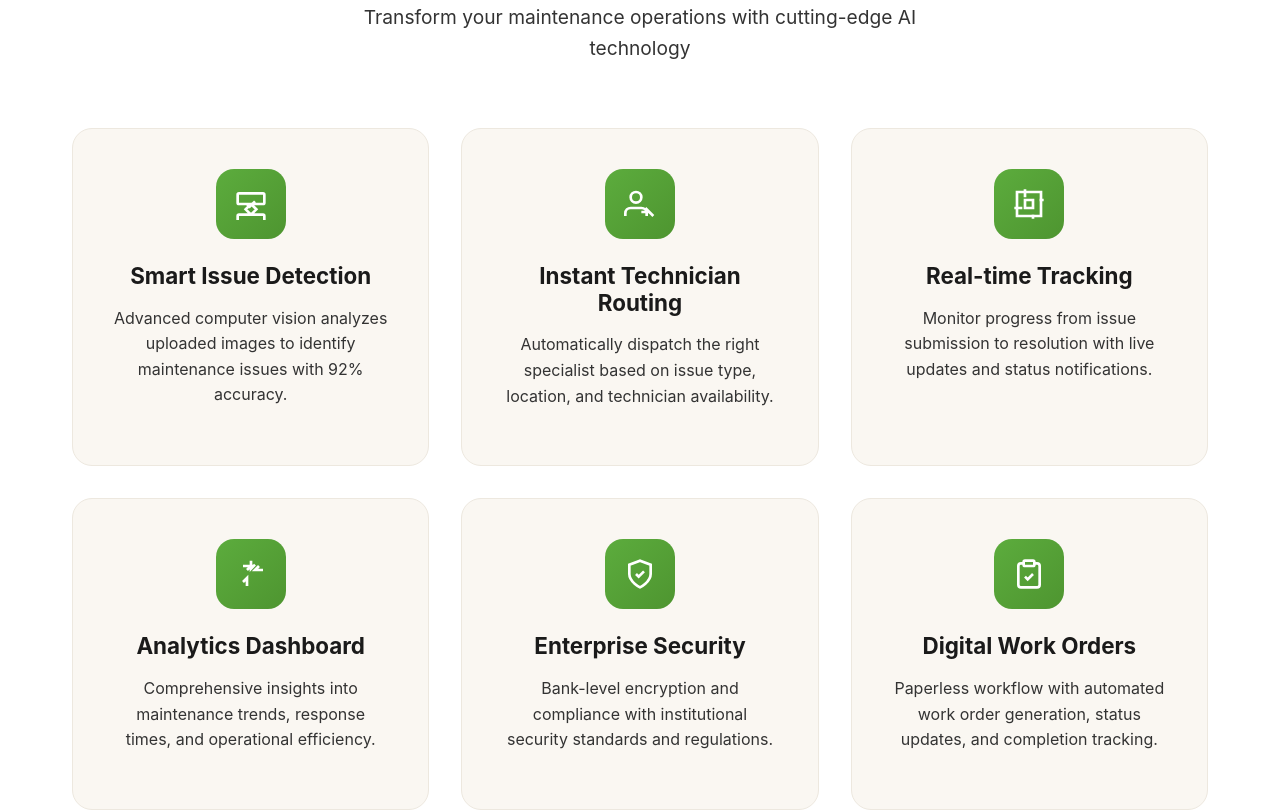
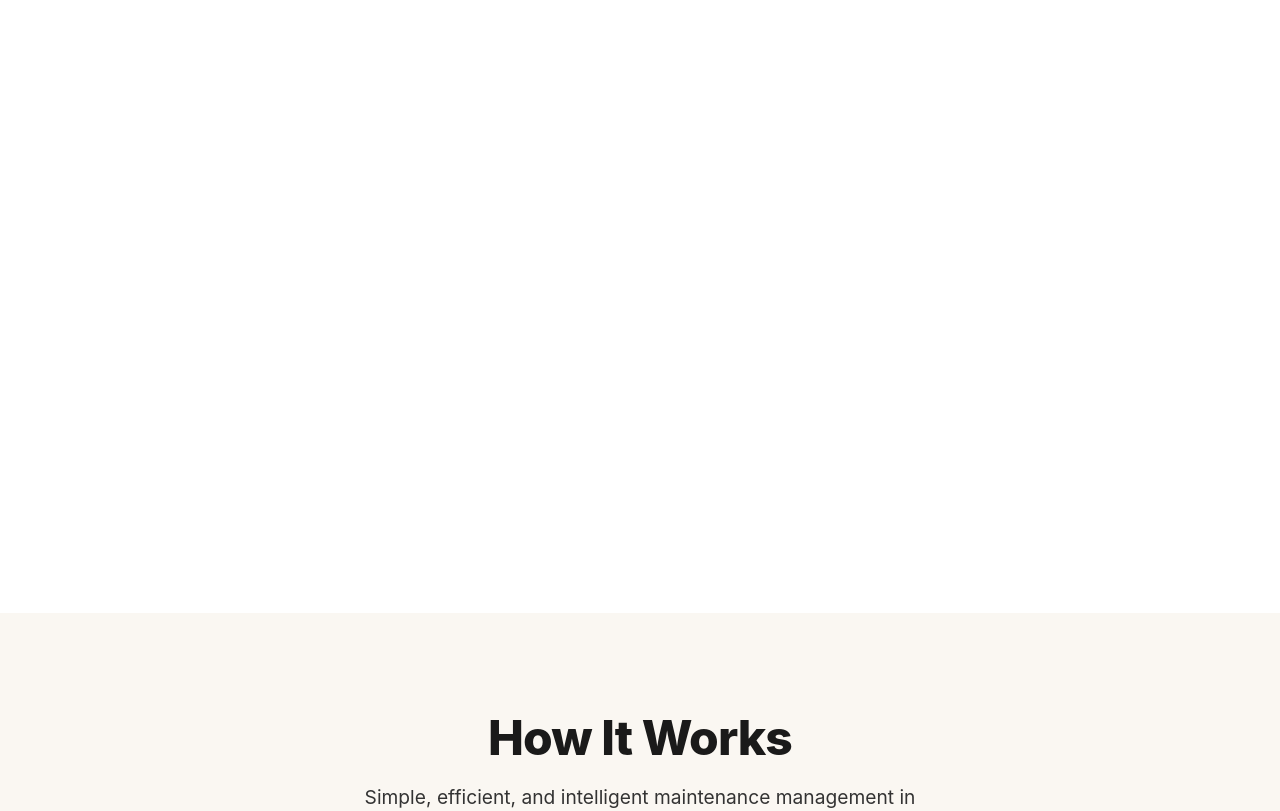
Before and after one commit to Afzal36/technovista, a React (Vite) app in the folder client/: page / in a window 1280 px wide. Shown: the part 960-1771 px from the top of the page. Built offline with nearby package versions, Linux system fonts and the light colour scheme.

Commit message:
updated components

```diff
--- a/client/src/components/Home/Home.css
+++ b/client/src/components/Home/Home.css
@@ -19,6 +19,7 @@
   font-family: -apple-system, BlinkMacSystemFont, 'Segoe UI', Roboto, Oxygen, Ubuntu, Cantarell, sans-serif;
   color: var(--charcoal-black);
   line-height: 1.6;
+
 }
 
 /* Navigation Styles */
@@ -86,8 +87,9 @@
 }
 
 .signInBtn:hover {
-  border-color: var(--fresh-green);
-  color: var(--fresh-green);
+  border-color: var(--charcoal-black);
+  color: var(--warm-beige);
+  background-color: var(--fresh-green);
   transform: translateY(-1px);
 }
 
@@ -227,8 +229,8 @@
 }
 
 .statLabel {
-  font-size: 0.9rem;
-  color: var(--muted-gray);
+  font-size: 1 rem;
+  color: var(--charcoal-black);
   font-weight: 500;
 }
 
@@ -361,53 +363,134 @@
 
 /* Features Section */
 .features {
-  padding: 6rem 0;
+  padding: 10rem 0;
   background-color: var(--pure-white);
+  overflow: hidden;
 }
 
-.features .featuresGrid {
+.features-wrapper {
   display: grid;
-  grid-template-columns: repeat(auto-fit, minmax(350px, 1fr));
-  gap: 2rem;
+  grid-template-columns: 1fr 1.2fr;
+  gap: 15rem;
+  align-items: center;
 }
 
-.featureCard {
-  padding: 2.5rem;
-  background-color: var(--soft-cream);
-  border-radius: 20px;
-  border: 1px solid var(--warm-beige);
-  transition: all 0.3s ease;
-  text-align: center;
+.features-image {
+  position: relative;
+  transform: translateX(-100px);
+  opacity: 0;
+  animation: slideInLeft 1s ease forwards;
 }
 
-.featureCard:hover {
-  transform: translateY(-5px);
-  box-shadow: 0 15px 40px rgba(0, 0, 0, 0.1);
+.feature-img {
+  width: 100%;
+  max-width: 480px;
+  height: auto;
+  border-radius: 30px;
+  transition: transform 0.6s cubic-bezier(0.4, 0, 0.2, 1);
 }
 
-.featureCardIcon {
-  width: 70px;
-  height: 70px;
-  background: linear-gradient(135deg, var(--fresh-green), var(--leaf-green));
-  border-radius: 18px;
-  display: flex;
-  align-items: center;
-  justify-content: center;
-  margin: 0 auto 1.5rem;
-  color: var(--pure-white);
+.feature-img:hover {
+  transform: scale(1.03) translateY(-10px);
 }
 
-.featureCardTitle {
-  font-size: 1.4rem;
-  font-weight: 700;
-  color: var(--charcoal-black);
+.features-content {
+  transform: translateX(100px);
+  opacity: 0;
+  animation: slideInRight 1s ease forwards 0.3s;
+}
+
+.title-wrapper {
+  margin-bottom: 2rem;
+}
+
+.subtitle {
+  display: inline-block;
+  font-size: 0.95rem;
+  font-weight: 600;
+  text-transform: uppercase;
+  letter-spacing: 0.1em;
+  color: var(--fresh-green);
   margin-bottom: 1rem;
 }
 
-.featureCardDesc {
-  font-size: 1rem;
+.features-title {
+  font-size: clamp(2.5rem, 5vw, 3.8rem);
+  font-weight: 800;
+  line-height: 1.1;
+  letter-spacing: -0.03em;
+  color: var(--charcoal-black);
+}
+
+.features-title .highlight {
+  background: linear-gradient(135deg, var(--fresh-green), var(--leaf-green));
+  -webkit-background-clip: text;
+  background-clip: text;
+  color: transparent;
+}
+
+.features-description {
+  font-size: 1.25rem;
+  line-height: 1.7;
   color: var(--muted-gray);
-  line-height: 1.6;
+  max-width: 540px;
+}
+
+@keyframes slideInLeft {
+  to {
+    transform: translateX(0);
+    opacity: 1;
+  }
+}
+
+@keyframes slideInRight {
+  to {
+    transform: translateX(0);
+    opacity: 1;
+  }
+}
+
+@media (max-width: 1024px) {
+  .features {
+    padding: 8rem 0;
+  }
+
+  .features-wrapper {
+    grid-template-columns: 1fr;
+    gap: 5rem;
+    text-align: center;
+  }
+
+  .features-image,
+  .features-content {
+    transform: translateY(50px);
+    animation-name: slideUp;
+  }
+
+  .features-description {
+    margin: 0 auto;
+  }
+}
+
+@keyframes slideUp {
+  to {
+    transform: translateY(0);
+    opacity: 1;
+  }
+}
+
+@media (max-width: 768px) {
+  .features {
+    padding: 6rem 0;
+  }
+
+  .features-title {
+    font-size: 2.8rem;
+  }
+
+  .features-description {
+    font-size: 1.1rem;
+  }
 }
 
 /* How It Works Section */
@@ -561,54 +644,35 @@
   color: var(--fresh-green);
 }
 
-/* Footer Section */
+/* Footer Section - Minimal */
 .footer {
-  padding: 4rem 0 2rem;
+  padding: 1.5rem 0;
   background-color: var(--charcoal-black);
   color: var(--pure-white);
 }
 
 .footerContent {
-  display: grid;
-  grid-template-columns: 1fr 2fr;
-  gap: 4rem;
-  margin-bottom: 3rem;
+  display: flex;
+  justify-content: space-between;
+  align-items: center;
+  margin-bottom: 1rem;
 }
 
 .footerBrand .logo {
+  font-size: 1.4rem;
   color: var(--fresh-green);
-  margin-bottom: 1rem;
-}
-
-.footerDesc {
-  color: rgba(255, 255, 255, 0.7);
-  line-height: 1.6;
-  max-width: 300px;
 }
 
 .footerLinks {
-  display: grid;
-  grid-template-columns: repeat(3, 1fr);
+  display: flex;
   gap: 2rem;
 }
 
-.footerColumn {
-  display: flex;
-  flex-direction: column;
-  gap: 0.75rem;
-}
-
-.footerTitle {
-  font-size: 1.1rem;
-  font-weight: 600;
-  color: var(--pure-white);
-  margin-bottom: 0.5rem;
-}
-
 .footerLink {
-  color: rgba(255, 255, 255, 0.7);
+  color: rgba(255, 255, 255, 0.8);
   text-decoration: none;
   transition: color 0.3s ease;
+  font-size: 0.95rem;
 }
 
 .footerLink:hover {
@@ -616,197 +680,22 @@
 }
 
 .footerBottom {
-  padding-top: 2rem;
+  padding-top: 1rem;
   border-top: 1px solid rgba(255, 255, 255, 0.1);
-  display: flex;
-  justify-content: space-between;
-  align-items: center;
-  flex-wrap: wrap;
-  gap: 1rem;
-}
-
-.footerBottomLinks {
-  display: flex;
-  gap: 2rem;
-}
-
-.footerBottomLink {
-  color: rgba(255, 255, 255, 0.7);
-  text-decoration: none;
-  font-size: 0.9rem;
-  transition: color 0.3s ease;
-}
-
-.footerBottomLink:hover {
-  color: var(--fresh-green);
-}
-
-/* Responsive Design */
-@media (max-width: 1024px) {
-  .hero {
-    gap: 3rem;
-    padding: 3rem 1.5rem;
-  }
-
-  .navbar {
-    padding: 1rem 1.5rem;
-  }
-
-  .navLinks {
-    display: none;
-  }
-
-  .sectionContainer {
-    padding: 0 1.5rem;
-  }
-
-  .features .featuresGrid {
-    grid-template-columns: repeat(auto-fit, minmax(300px, 1fr));
-  }
-
-  .stepsContainer {
-    flex-direction: column;
-    gap: 3rem;
-  }
-
-  .stepArrow {
-    transform: rotate(90deg);
-  }
+  text-align: center;
+  color: rgba(255, 255, 255, 0.6);
+  font-size: 0.85rem;
 }
 
 @media (max-width: 768px) {
-  .hero {
-    grid-template-columns: 1fr;
-    gap: 3rem;
-    text-align: center;
-    padding: 2rem 1rem;
-  }
-
-  .heroContent {
-    transform: translateY(-20px);
-  }
-
-  .heroContent.slideInLeft {
-    transform: translateY(0);
-  }
-
-  .heroIllustration {
-    transform: translateY(20px);
-  }
-
-  .heroIllustration.slideInRight {
-    transform: translateY(0);
-  }
-
-  .ctaButtons {
-    justify-content: center;
-  }
-
-  .statsRow {
-    justify-content: center;
-  }
-
-  .primaryBtn,
-  .secondaryBtn {
-    padding: 1rem 1.75rem;
-    font-size: 1rem;
-  }
-
-  .navButtons {
-    gap: 0.75rem;
-  }
-
-  .signInBtn,
-  .signUpBtn {
-    padding: 0.6rem 1.2rem;
-    font-size: 0.85rem;
-  }
-
-  .logo {
-    font-size: 1.5rem;
-  }
-
-  .features .featuresGrid {
-    grid-template-columns: 1fr;
-  }
-
-  .institutionsGrid {
-    grid-template-columns: repeat(auto-fit, minmax(200px, 1fr));
+  .footer {
+    padding: 1.25rem 0;
   }
 
   .footerContent {
-    grid-template-columns: 1fr;
-    gap: 2rem;
-  }
-
-  .footerLinks {
-    grid-template-columns: 1fr;
-    gap: 1.5rem;
-  }
-
-  .footerBottom {
     flex-direction: column;
+    gap: 1rem;
     text-align: center;
-  }
-}
-
-@media (max-width: 480px) {
-  .hero {
-    padding: 1.5rem 1rem;
-  }
-
-  .illustrationCard {
-    padding: 2rem 1.5rem;
-  }
-
-  .featuresGrid {
-    grid-template-columns: 1fr;
-    gap: 1rem;
-  }
-
-  .ctaButtons {
-    flex-direction: column;
-    align-items: center;
-  }
-
-  .primaryBtn,
-  .secondaryBtn {
-    width: 100%;
-    max-width: 280px;
-  }
-
-  .statsRow {
-    flex-direction: column;
-    align-items: center;
-    gap: 1rem;
-  }
-
-  .stat {
-    align-items: center;
-    text-align: center;
-  }
-
-  .sectionContainer {
-    padding: 0 1rem;
-  }
-
-  .features,
-  .howItWorks,
-  .institutions,
-  .cta {
-    padding: 4rem 0;
-  }
-
-  .sectionHeader {
-    margin-bottom: 2.5rem;
-  }
-
-  .featureCard {
-    padding: 2rem 1.5rem;
-  }
-
-  .institutionCard {
-    padding: 1.5rem;
   }
 }
 .colred{
--- a/client/src/components/Home/Home.jsx
+++ b/client/src/components/Home/Home.jsx
@@ -49,16 +49,16 @@ const Home = ({ onSigninClick, onSignupClick }) => {
           </div>
           <div className="statsRow">
             <div className="stat">
-              <span className="statNumber">85%</span>
-              <span className="statLabel">Faster Response</span>
+
+              <span className="statLabel">Faster</span>
             </div>
             <div className="stat">
-              <span className="statNumber">92%</span>
-              <span className="statLabel">Accuracy Rate</span>
+
+              <span className="statLabel">Accurate</span>
             </div>
             <div className="stat">
-              <span className="statNumber">500+</span>
-              <span className="statLabel">Institutions</span>
+
+              <span className="statLabel">Institutional</span>
             </div>
           </div>
         </div>
@@ -75,90 +75,24 @@ const Home = ({ onSigninClick, onSignupClick }) => {
       {/* Features Section */}
       <section id="features" className="features">
   <div className="sectionContainer">
-          <div className="sectionHeader">
-            <h2 className="sectionTitle">Why Choose MaintenanceAI?</h2>
-            <p className="sectionSubtitle">
-              Transform your maintenance operations with cutting-edge AI technology
-            </p>
+    <div className="features-wrapper">
+      <div className="features-image">
+        <img
+          src="https://i.postimg.cc/ZRq82Ctm/solution.png"
+          alt="Maintenance Features"
+          className="feature-img"
+        />
       </div>
-
-          <div className="featuresGrid">
-            <div className="featureCard">
-              <div className="featureCardIcon">
-                <svg width="32" height="32" viewBox="0 0 24 24" fill="none" stroke="currentColor" strokeWidth="2">
-                  <path d="M9 12l2 2 4-4"/>
-                  <path d="M21 12c.552 0 1-.448 1-1V5c0-.552-.448-1-1-1H3c-.552 0-1 .448-1 1v6c0 .552.448 1 1 1h9l4 4-4 4H3c-.552 0-1 .448-1 1v6c0 .552.448 1 1 1h18c.552 0 1-.448 1-1v-6c0-.552-.448-1-1-1h-9l-4-4 4-4h9z"/>
-                </svg>
+      <div className="features-content">
+        <div className="title-wrapper">
+          <span className="subtitle">AI-Powered Platform</span>
+          <h2 className="features-title">
+            Smart Maintenance
+            <span className="highlight"> Solutions</span>
+          </h2>
         </div>
-              <h3 className="featureCardTitle">Smart Issue Detection</h3>
-              <p className="featureCardDesc">
-                Advanced computer vision analyzes uploaded images to identify maintenance issues with 92% accuracy.
-              </p>
-            </div>
-
-            <div className="featureCard">
-              <div className="featureCardIcon">
-                <svg width="32" height="32" viewBox="0 0 24 24" fill="none" stroke="currentColor" strokeWidth="2">
-                  <path d="M17 21v-2a4 4 0 0 0-4-4H5a4 4 0 0 0-4 4v2"/>
-                  <circle cx="9" cy="7" r="4"/>
-                  <path d="m22 21-3-3m0 0-3-3m3 3h-6"/>
-                </svg>
-              </div>
-              <h3 className="featureCardTitle">Instant Technician Routing</h3>
-              <p className="featureCardDesc">
-                Automatically dispatch the right specialist based on issue type, location, and technician availability.
-              </p>
-            </div>
-
-            <div className="featureCard">
-              <div className="featureCardIcon">
-                <svg width="32" height="32" viewBox="0 0 24 24" fill="none" stroke="currentColor" strokeWidth="2">
-                  <path d="M3 3h18v18H3zM9 9h6v6H9z"/>
-                  <path d="M9 1v6M20 9h3M15 20v3M1 15h6"/>
-                </svg>
-              </div>
-              <h3 className="featureCardTitle">Real-time Tracking</h3>
-              <p className="featureCardDesc">
-                Monitor progress from issue submission to resolution with live updates and status notifications.
-              </p>
-            </div>
-
-            <div className="featureCard">
-              <div className="featureCardIcon">
-                <svg width="32" height="32" viewBox="0 0 24 24" fill="none" stroke="currentColor" strokeWidth="2">
-                  <path d="M12 2v6l3-3M6 18l3-3v6M18 6l-3 3h6M6 6h6L9 9"/>
-                </svg>
-              </div>
-              <h3 className="featureCardTitle">Analytics Dashboard</h3>
-              <p className="featureCardDesc">
-                Comprehensive insights into maintenance trends, response times, and operational efficiency.
-              </p>
-            </div>
-
-            <div className="featureCard">
-              <div className="featureCardIcon">
-                <svg width="32" height="32" viewBox="0 0 24 24" fill="none" stroke="currentColor" strokeWidth="2">
-                  <path d="M12 22s8-4 8-10V5l-8-3-8 3v7c0 6 8 10 8 10z"/>
-                  <path d="m9 12 2 2 4-4"/>
-                </svg>
-              </div>
-              <h3 className="featureCardTitle">Enterprise Security</h3>
-              <p className="featureCardDesc">
-                Bank-level encryption and compliance with institutional security standards and regulations.
-              </p>
-            </div>
-
-            <div className="featureCard">
-              <div className="featureCardIcon">
-                <svg width="32" height="32" viewBox="0 0 24 24" fill="none" stroke="currentColor" strokeWidth="2">
-                  <path d="M16 4h2a2 2 0 0 1 2 2v14a2 2 0 0 1-2 2H6a2 2 0 0 1-2-2V6a2 2 0 0 1 2-2h2"/>
-                  <rect x="8" y="2" width="8" height="4" rx="1" ry="1"/>
-                  <path d="m9 14 2 2 4-4"/>
-                </svg>
-              </div>
-              <h3 className="featureCardTitle">Digital Work Orders</h3>
-              <p className="featureCardDesc">
-                Paperless workflow with automated work order generation, status updates, and completion tracking.
+        <p className="features-description">
+          Experience the future of facility management. Our platform combines cutting-edge computer vision with smart routing to deliver maintenance solutions that are 92% more accurate and 85% faster than traditional methods.
         </p>
       </div>
     </div>
@@ -274,44 +208,14 @@ const Home = ({ onSigninClick, onSignupClick }) => {
     <div className="footerContent">
       <div className="footerBrand">
         <div className="logo">MaintenanceAI</div>
-              <p className="footerDesc">
-                Intelligent maintenance management for modern institutions.
-              </p>
       </div>
-
       <div className="footerLinks">
-              <div className="footerColumn">
-                <h4 className="footerTitle">Product</h4>
-                <a href="#" className="footerLink">Features</a>
-                <a href="#" className="footerLink">Pricing</a>
-                <a href="#" className="footerLink">Integrations</a>
-                <a href="#" className="footerLink">API</a>
-              </div>
-
-              <div className="footerColumn">
-                <h4 className="footerTitle">Company</h4>
-                <a href="#" className="footerLink">About Us</a>
-                <a href="#" className="footerLink">Careers</a>
-                <a href="#" className="footerLink">Blog</a>
+        <a href="#features" className="footerLink">About</a>
         <a href="#" className="footerLink">Contact</a>
       </div>
-
-              <div className="footerColumn">
-                <h4 className="footerTitle">Support</h4>
-                <a href="#" className="footerLink">Help Center</a>
-                <a href="#" className="footerLink">Documentation</a>
-                <a href="#" className="footerLink">Status</a>
-                <a href="#" className="footerLink">Security</a>
     </div>
-            </div>
-          </div>
-
     <div className="footerBottom">
-            <p>&copy; 2024 MaintenanceAI. All rights reserved.</p>
-            <div className="footerBottomLinks">
-              <a href="#" className="footerBottomLink">Privacy Policy</a>
-              <a href="#" className="footerBottomLink">Terms of Service</a>
-            </div>
+      <p>&copy; Team Lumora</p>
     </div>
   </div>
 </footer>
```
Lines whose indentation alone changed are shown as unchanged.
